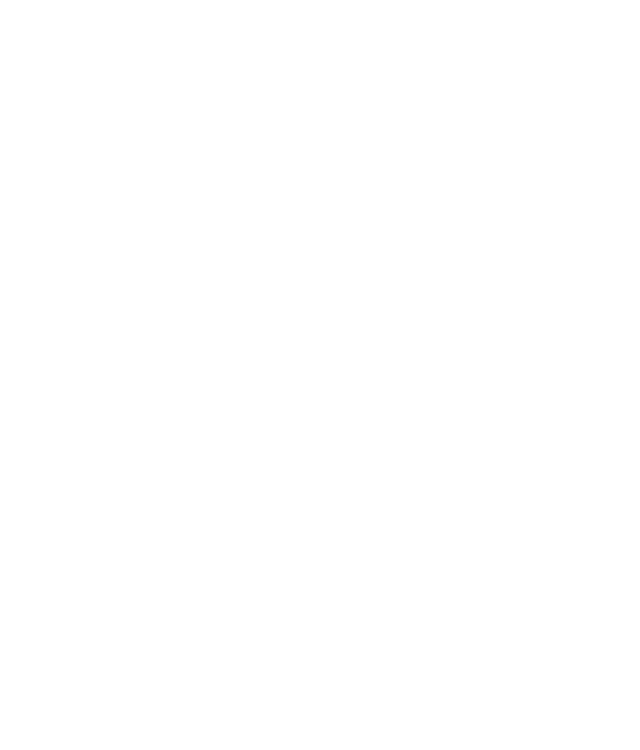
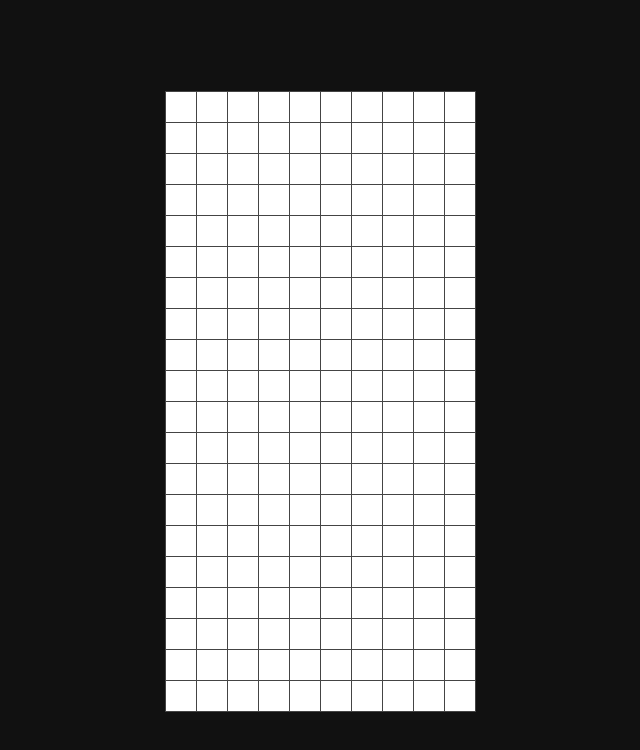
Before and after one commit to millystuart/tetris-js, a plain HTML site: page index.html in a window 1280 px wide. Shown: the whole page, without its empty margins (321-961 px from the left). Drawn offline with Linux system fonts and the light colour scheme.

Commit message:
Successfully display grid and populate with blocks

```diff
--- /dev/null
+++ b/grid.js
@@ -0,0 +1,8 @@
+// For number of rows and columns specified, appends that many blocks to the grid element
+export function generateGrid(rows, cols, grid) {
+    for (let i = 0; i < rows * cols; i++) {
+        let block = document.createElement("div");
+        block.classList.add("block");
+        grid.appendChild(block);
+    }
+}
--- a/index.html
+++ b/index.html
@@ -4,9 +4,33 @@
         <meta charset="UTF-8">
         <meta name="viewport" content="width=device-width, initial-scale=1.0">
         <title>Tetris in JavaScript yay</title>
+        <style> /* CSS generated by Copiot */
+            body {
+                margin: 0;
+                height: 100vh;
+                display: flex;
+                justify-content: center;
+                align-items: center;
+                background-color: #111;
+            }
+            #grid {
+                display: grid;
+                grid-template-columns: repeat(10, 30px);
+                grid-template-rows: repeat(20, 30px);
+                gap: 1px;
+                background-color: #ffffff00; /* Transparent background for grid */
+                padding: 5px;
+            }
+            .block {
+                width: 30px;
+                height: 30px;
+                background-color: #ffffff;
+                border: 1px solid #444;
+            }
+        </style>
     </head>
-
     <body>
-        <script src="index.js" type="text/javascript"></script>
+        <div id="grid"></div>
+        <script src="index.js" type="module"></script>
     </body>
 </html>
--- a/index.js
+++ b/index.js
@@ -0,0 +1,7 @@
+import {generateGrid} from "./grid.js";
+
+const GRID = document.getElementById("grid");
+const ROWS = 20;
+const COLS = 10;
+
+generateGrid(ROWS, COLS, GRID);
```
